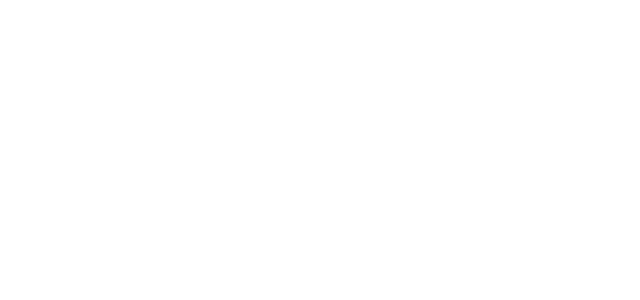
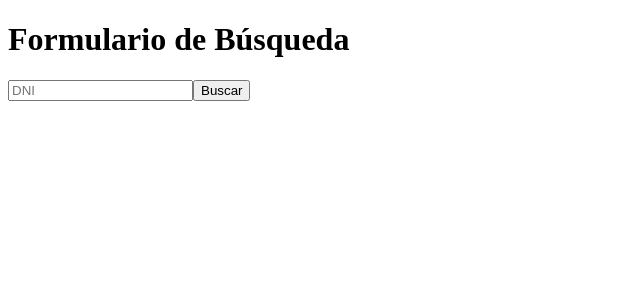
Before and after one commit to viccmedina91/api_tpo, a React (Create React App) app in the folder api_front/: page /inquilino/buscar in a window 1280 px wide. Before the commit this address had no page. Shown: the top 300 px of the page, without its empty margins (0-640 px from the left). Built offline with nearby package versions, Linux system fonts and the light colour scheme.

Commit message:
agregamos la posibilidad de buscar inquilino por dni

```diff
--- a/api_front/src/Layout.js
+++ b/api_front/src/Layout.js
@@ -50,7 +50,7 @@
                                 <Link to="/inquilino/listar/edificio">Listar todas los Inquilinos por Edificio</Link>
                             </li>
                             <li>
-                                <Link to="/personas/buscar_inquilinos">Buscar Inquilinos por DNI</Link>
+                                <Link to="/inquilino/buscar">Buscar Inquilinos por DNI</Link>
                             </li>
                             <li>
                                 <Link to="/inquilino/agregar">Agregar Inquilino</Link>
--- /dev/null
+++ b/api_front/src/SearchInquilino.js
@@ -0,0 +1,48 @@
+import React, { useState } from 'react';
+import ShowList from "./ShowList";
+
+function App() {
+    const [inputValue, setInputValue] = useState('');
+    const [responseData, setResponseData] = useState(null);
+
+    const handleInputChange = (e) => {
+        setInputValue(e.target.value);
+    };
+
+    const handleSubmit = () => {
+        // Según el DNI ingresado, devuelve la persona
+        fetch(`http://localhost:8080/persona/buscar/${inputValue}`)
+            .then((response) => {
+                if (!response.ok) {
+                    throw new Error('Network response was not ok');
+                }
+                return response.json();
+            })
+            .then((data) => {
+                // Manejar la respuesta del backend, esto no se que hace, preguntar
+                setResponseData(data);
+                console.log(typeof (responseData));
+            })
+            .catch((error) => {
+                console.error('Error al hacer la solicitud:', error);
+            });
+    };
+
+    return (
+        <div>
+            <h1>Formulario de Búsqueda</h1>
+            <input
+                type="text"
+                value={inputValue}
+                onChange={handleInputChange}
+                placeholder="DNI"
+            />
+            <button onClick={handleSubmit}>Buscar</button>
+
+            {responseData && (<ShowList result={JSON.stringify(responseData, null, 2)} />
+            )}
+        </div>
+    );
+}
+
+export default App;
--- a/api_front/src/index.js
+++ b/api_front/src/index.js
@@ -9,6 +9,7 @@
 import ListadoDuenio from "./ListadoDuenio";
 import SearchDuenio from "./SearchDuenio";
 import ListadoInquilino from "./ListadoInquilino";
+import SearchInquilino from "./SearchInquilino";
 import SearchUnidad from "./SearchUnidad";
 import ListadoReclamo from "./ListadoReclamo";
 import SearchInquilinoEdificio from "./SearchInquilinoEdificio";
@@ -40,6 +41,7 @@
         <Route path="/personas/listar_inquilinos" element={<ListadoInquilino />}></Route>
         <Route path="/inquilino/listar/edificio" element={<SearchInquilinoEdificio />}></Route>
         <Route path="/inquilino/agregar" element={<AddInquilino />}></Route>
+        <Route path="/inquilino/buscar" element={<SearchInquilino />}></Route>
 
         <Route path="/reclamos/listar" element={<ListadoReclamo />}></Route>
         <Route path="/reclamos/listar/edificio" element={<SearchReclamoEdificio />}></Route>
```
